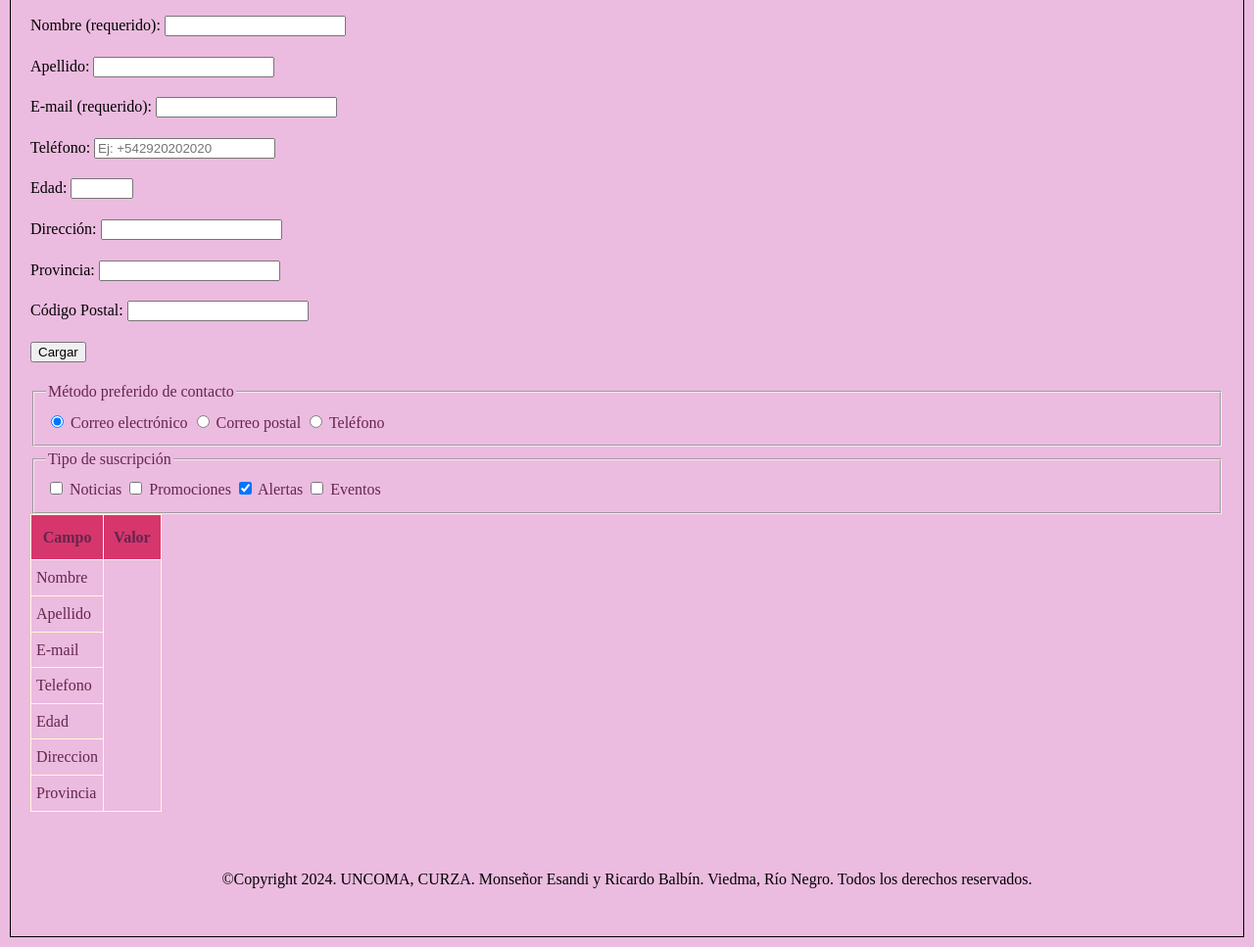
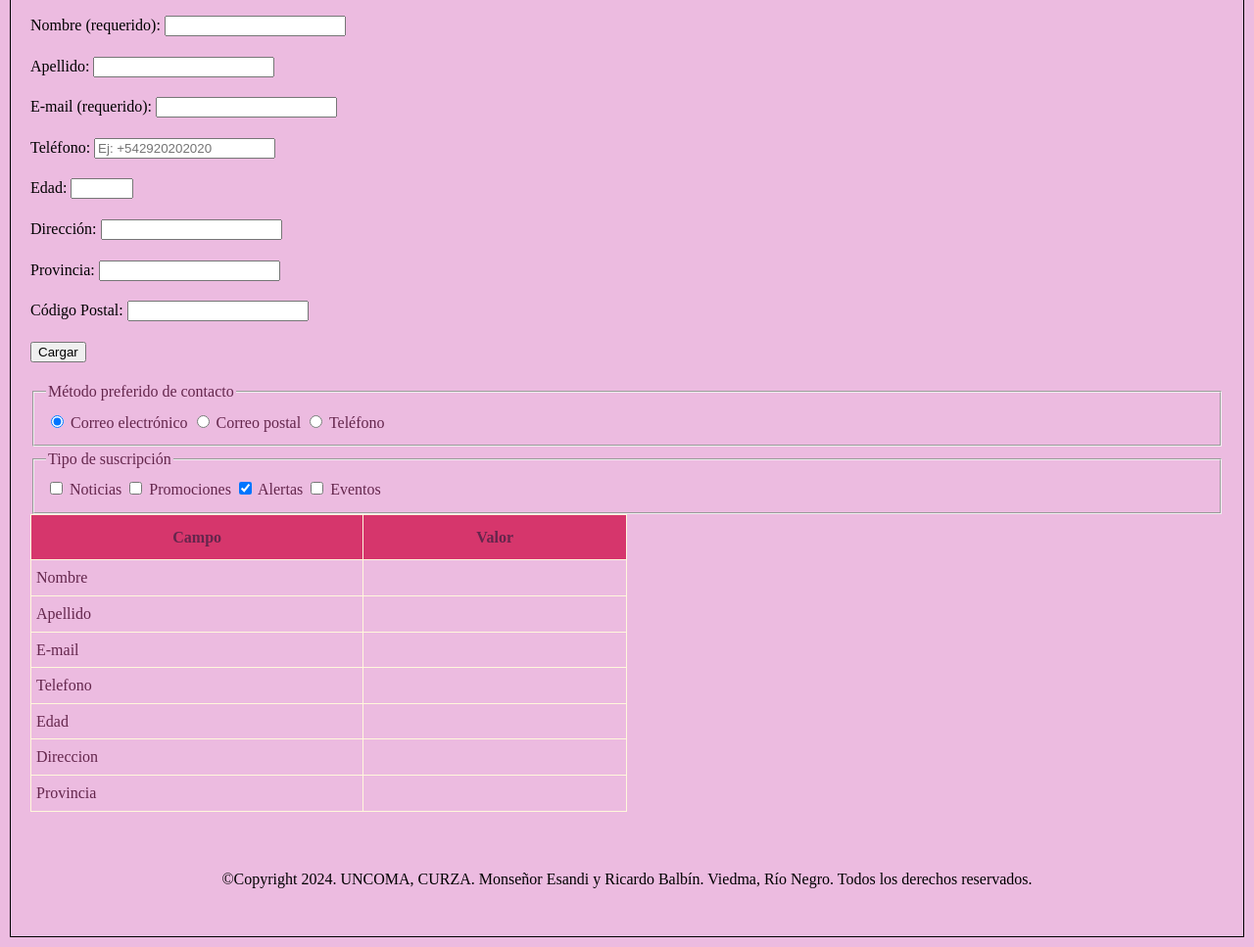
Before and after one commit to Julietaccarmona/RepositorioLab, a plain HTML site: page contacto.html in a window 1280 px wide. Shown: the part 104-1071 px from the top of the page at 98% size. Drawn offline with Linux system fonts and the light colour scheme.

Commit message:
formato tabla2

```diff
--- a/contacto.html
+++ b/contacto.html
@@ -103,31 +103,37 @@
 
         <tr>
           <td>Nombre</td>
+          <td></td>
         </tr>
 
         <tr>
           <td>Apellido</td>
+          <td></td>
         </tr>
 
         <tr>
           <td>E-mail</td>
+          <td></td>
         </tr>
 
         <tr>
           <td>Telefono</td>
+          <td></td>
         </tr>
-
 
         <tr>
           <td>Edad</td>
+          <td></td>
         </tr>
 
         <tr>
           <td>Direccion</td>
+          <td></td>
         </tr>
 
         <tr>
           <td> Provincia </td>
+          <td></td>
         </tr>
 
       </tbody>
--- a/formato.css
+++ b/formato.css
@@ -95,17 +95,10 @@ h3 + p {
   margin-top: 10px;
 }
 
-footer {
-    text-align: center;
-    margin-top: 30px;
-    padding: 10px;
-    margin-bottom: 0%;
-}
-
 table {
   border-collapse: collapse;
   border-spacing: 0;
-  width: fit-content;
+  width: 50%;
   border: 1px solid cornsilk;
 }
 
@@ -114,12 +107,17 @@ th {
   border: 1px solid cornsilk;
   padding: 10px;
   background-color: rgba(207, 10, 69, 0.747);
-
 }
 
 td {
   text-align: justify;
   border: 1px solid cornsilk;
   padding: 5px;
+}
 
+footer {
+  text-align: center;
+  margin-top: 30px;
+  padding: 10px;
+  margin-bottom: 0%;
 }
```
